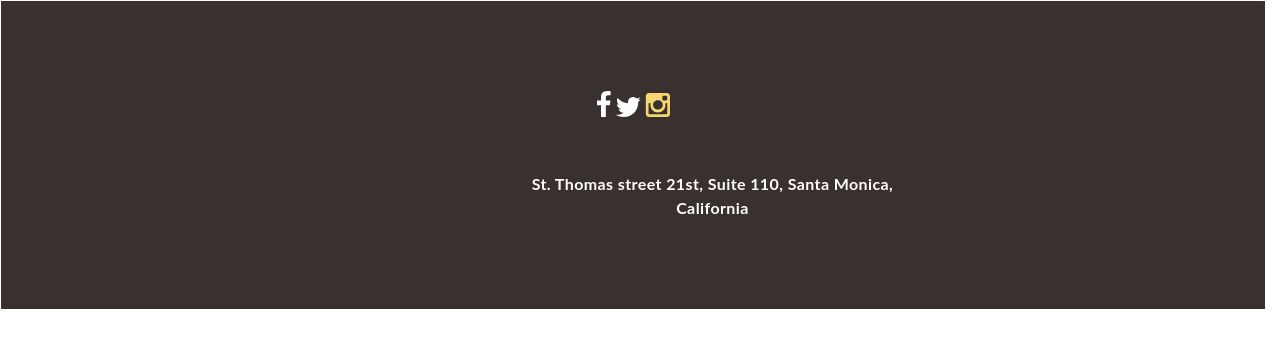
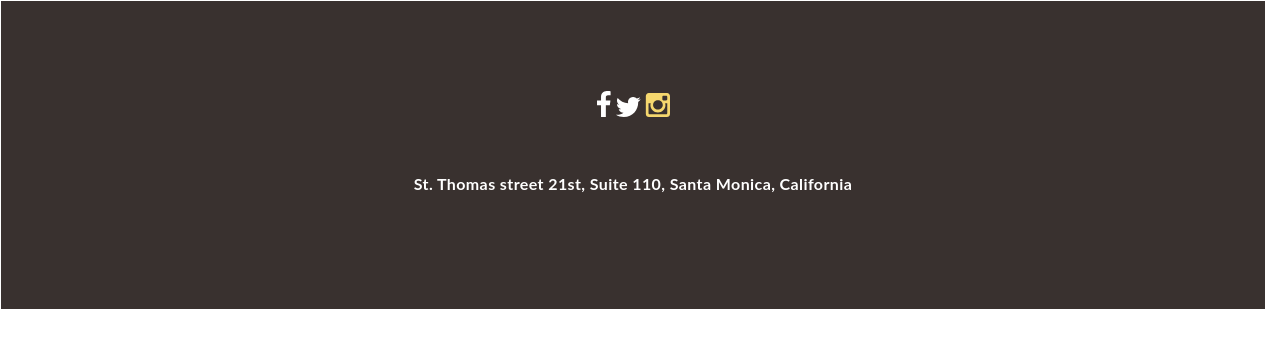
Before and after one commit to iatudev/html-be-latte, a plain HTML site: page footer.html in a window 1280 px wide. Drawn offline with Linux system fonts and the light colour scheme.

Commit message:
#14 Footer с социальными кнопками (Нижняя часть сайта)
исправил табы на пробелы в ксс и подкорректировал респонсив теперь корректироваться под любой размер

```diff
--- a/style.css
+++ b/style.css
@@ -11,8 +11,8 @@
 }
 
 .Copyright{
-    text-align: center;
-	width: 437px;
+ text-align:center;
+ width: 100%;
  height: 15px;
  font-family: Lato;
  font-size: 16px;
@@ -21,5 +21,5 @@
  letter-spacing: 0.4px;
  color: #ffffff;
  padding-top: 35px;
-	padding-left: 39%;
+
 }
```
Lines whose indentation alone changed are shown as unchanged.
